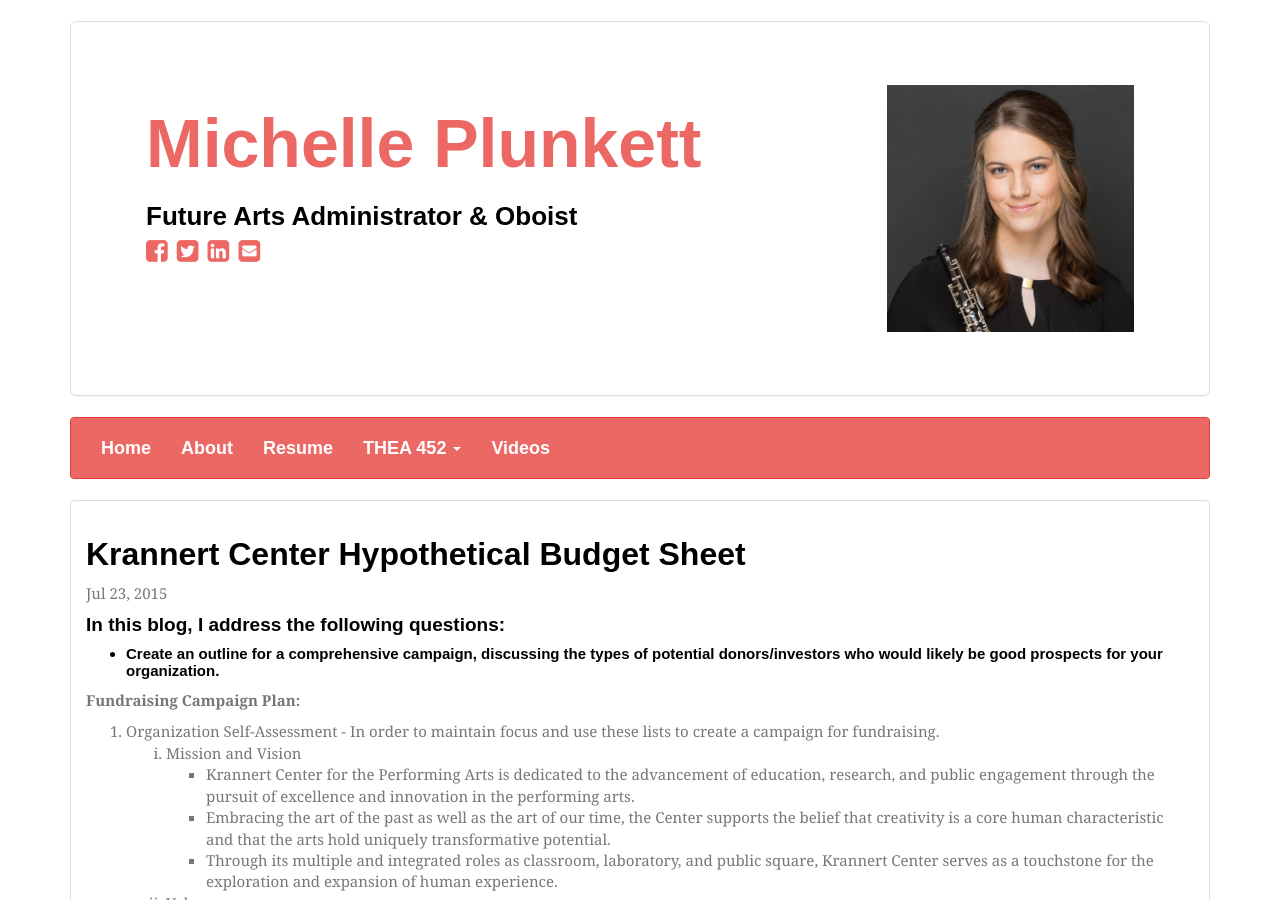
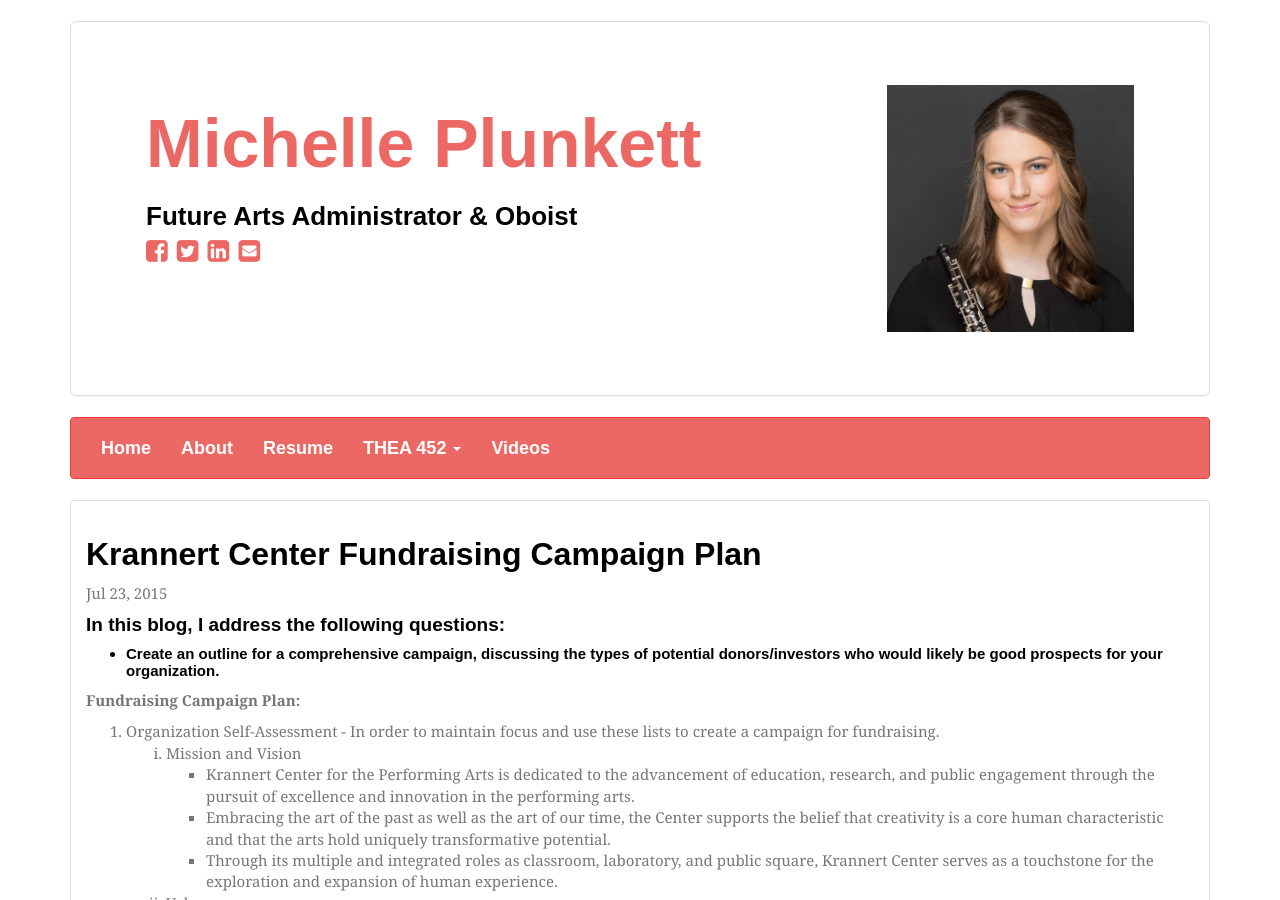
Before and after one commit to michelleplunkett/michelleplunkett.github.io, a Jekyll site: the page built from discussions/_posts/2015-07-23-discussion6.html, in a window 1280 px wide and 900 px high. Built offline with Jekyll 4.4.1, drawn with Linux system fonts in a browser that asks for light colours; nearby versions of some CDN libraries; some web fonts are replaced; Markdown is read by kramdown in place of the engine named in the settings.

Commit message:
Update 2015-07-23-discussion6.html

```diff
--- a/discussions/_posts/2015-07-23-discussion6.html
+++ b/discussions/_posts/2015-07-23-discussion6.html
@@ -1,6 +1,6 @@
 ---
 layout: discussion
-title:  "Krannert Center Hypothetical Budget Sheet"
+title:  "Krannert Center Fundraising Campaign Plan"
 date:   2015-07-23
 ---
 							<p></p><p></p>
```
